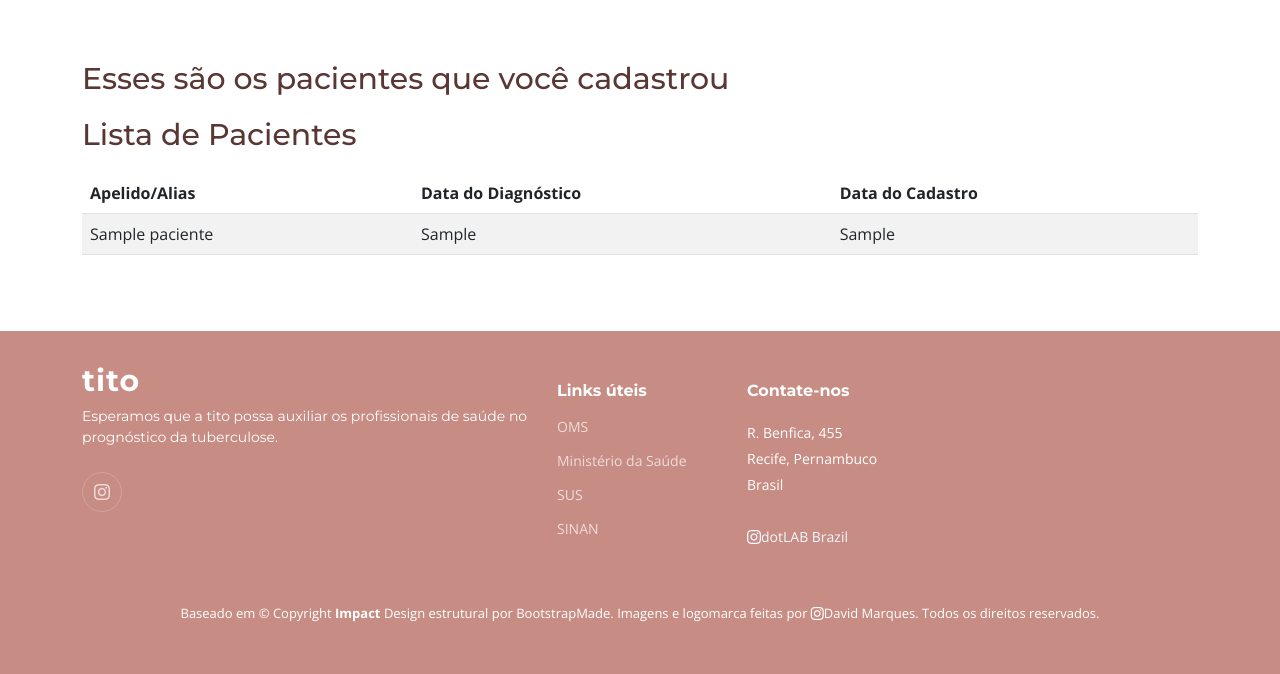
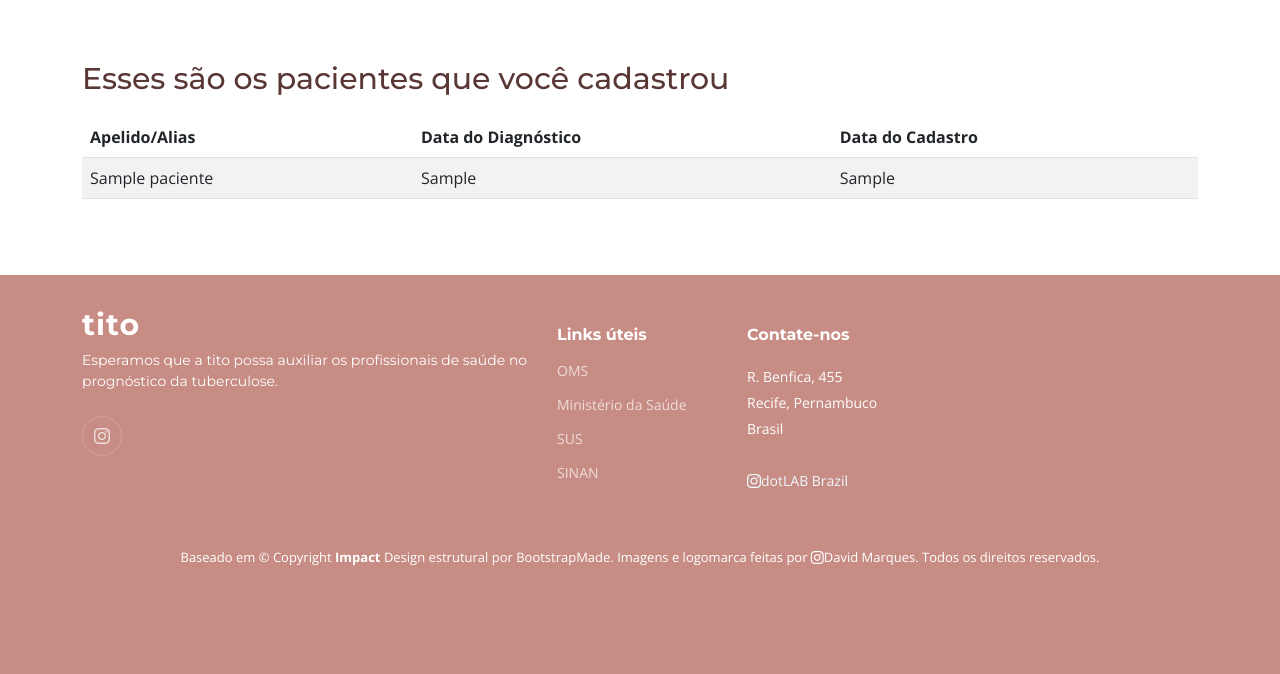
Before and after one commit to maiconlino/deeptubplusplus, a Flask app: template templates/pacientes_ver.html in a window 1280 px wide. Shown: the part 648-1322 px from the top of the page. After the commit the page ends 1214 px from the top, so only its background shows below. Run offline with Flask 3, Linux system fonts and the light colour scheme; the visitor is signed in with stand-in values (Sample User, id 1); the template is opened without the code that fills it: most values are stand-ins (such as "Sample title", 1, 10 or a date in 2020); parts of the project's set-up code (start-up, migrations or seed data) failed here and were passed over; some libraries are stand-ins or nearby versions.

Commit message:
Correção título ver pacientes

```diff
--- a/templates/pacientes_ver.html
+++ b/templates/pacientes_ver.html
@@ -213,7 +213,6 @@ function formatarDataEHora(data) {
 
 
                   {% if session["nomeCompleto"] is defined and session["nomeCompleto"]!="" %}
-                  <h1 id="tituloFormulario">Lista de Pacientes</h1>
                   <table class="table table-striped">
                     <thead>
                           <tr>
```
